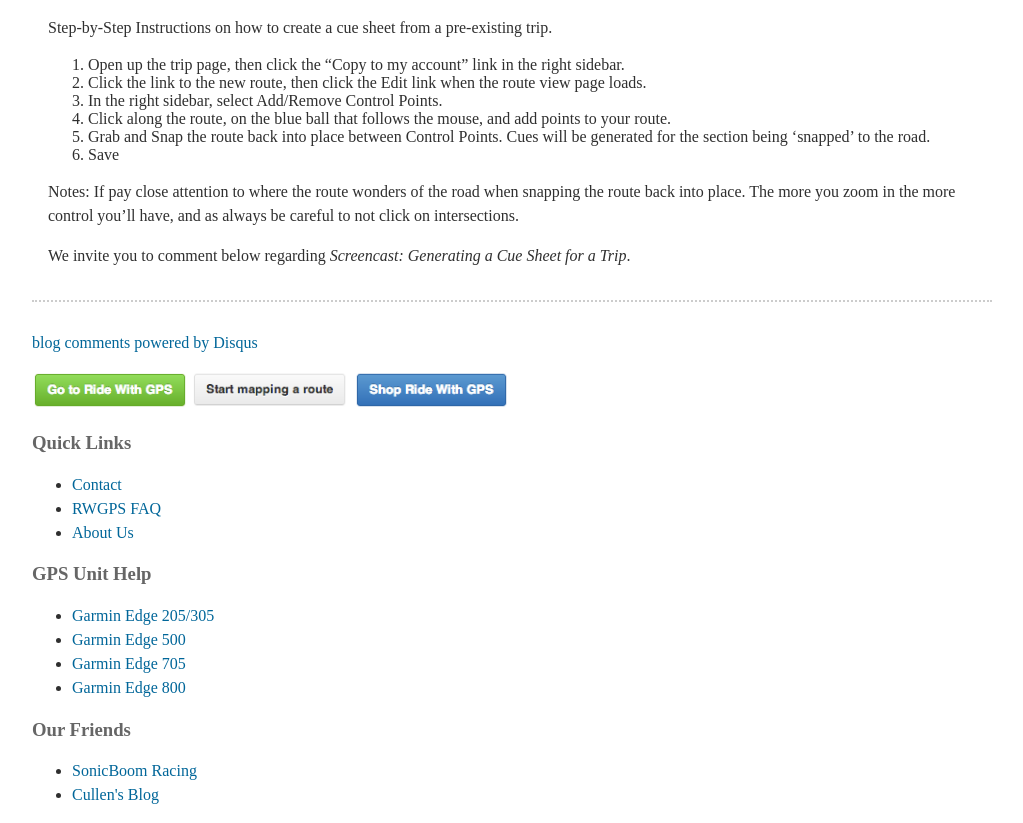
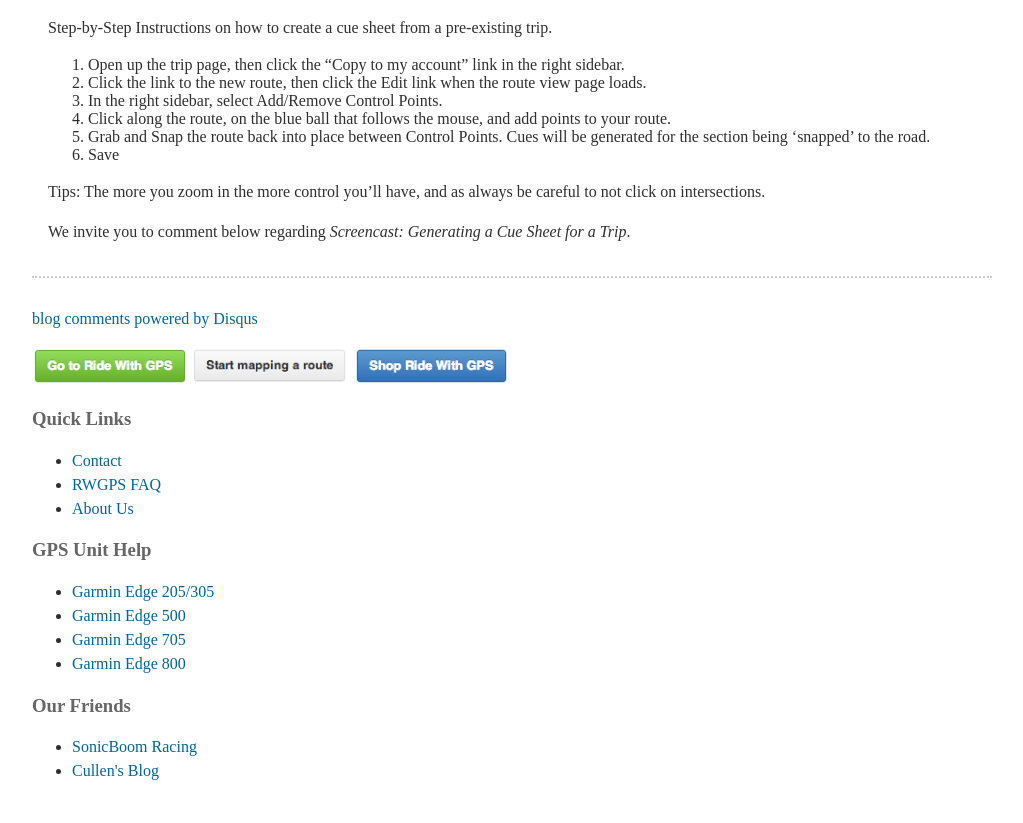
Before and after one commit to kingcu/blog.ridewithgps.com, a Jekyll site: the page built from _posts/2013-04-02-Screencast-Generating-Cue-Sheet.markdown, in a window 1280 px wide, cut to the strip 523-1346 px from the top of the page. Shown: the whole strip, without its empty margins (128-1151 px from the left). Built offline with Jekyll 4.4.1, drawn with Linux system fonts in a browser that asks for light colours; nearby versions of some CDN libraries; some web fonts are replaced; Markdown is read by kramdown in place of the engine named in the settings; comment, search, counter and statistics services are not loaded; after the commit the page ends 1322 px from its top, so only the background shows below that.

Commit message:
Fixed grammar issues with "notes" section

```diff
--- a/_posts/2013-04-02-Screencast-Generating-Cue-Sheet.markdown
+++ b/_posts/2013-04-02-Screencast-Generating-Cue-Sheet.markdown
@@ -14,7 +14,7 @@
  5. Grab and Snap the route back into place between Control Points.  Cues will be generated for the section being 'snapped' to the road.
  7. Save
 
- Notes: If pay close attention to where the route wonders of the road when snapping the route back into place. The more you zoom in the more control you'll have, and as always be careful to not click on intersections.
+ Tips: The more you zoom in the more control you'll have, and as always be careful to not click on intersections.
 
 
 We invite you to comment below regarding *{{ page.title }}*.
```
